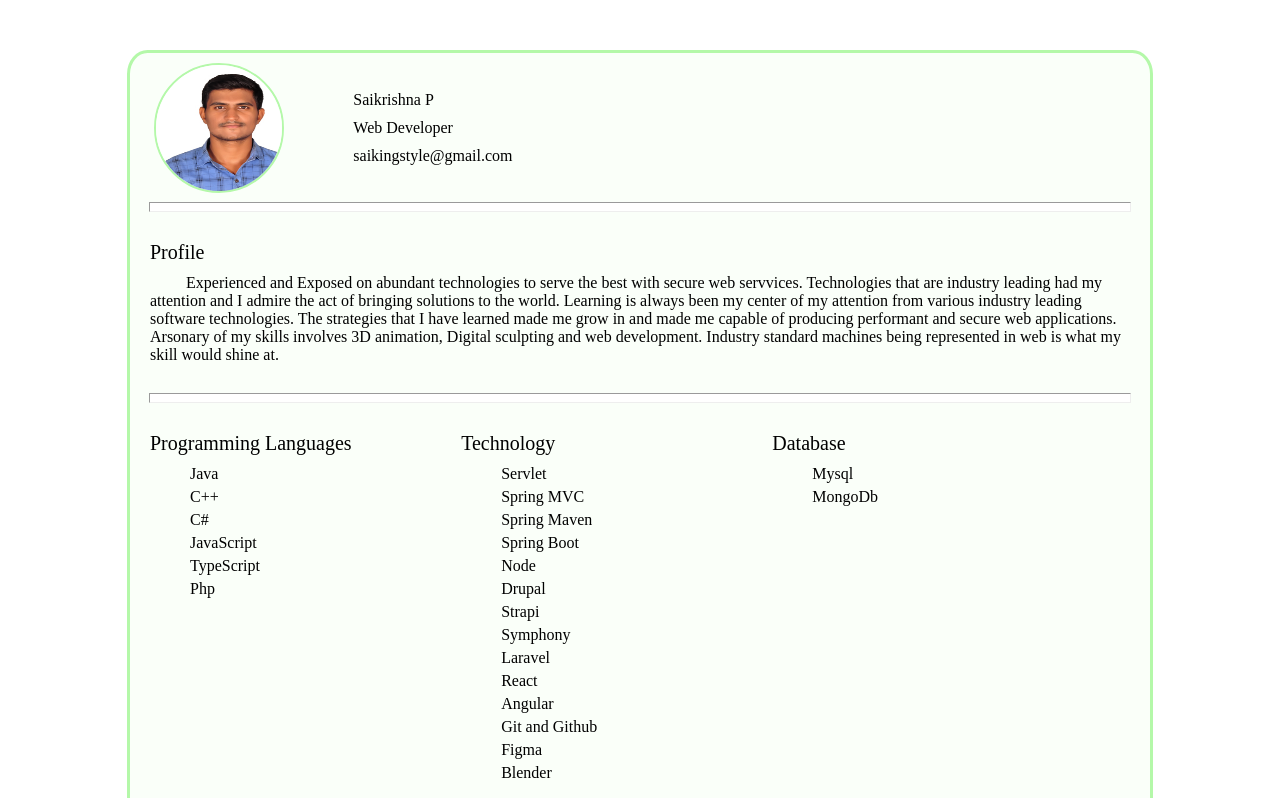
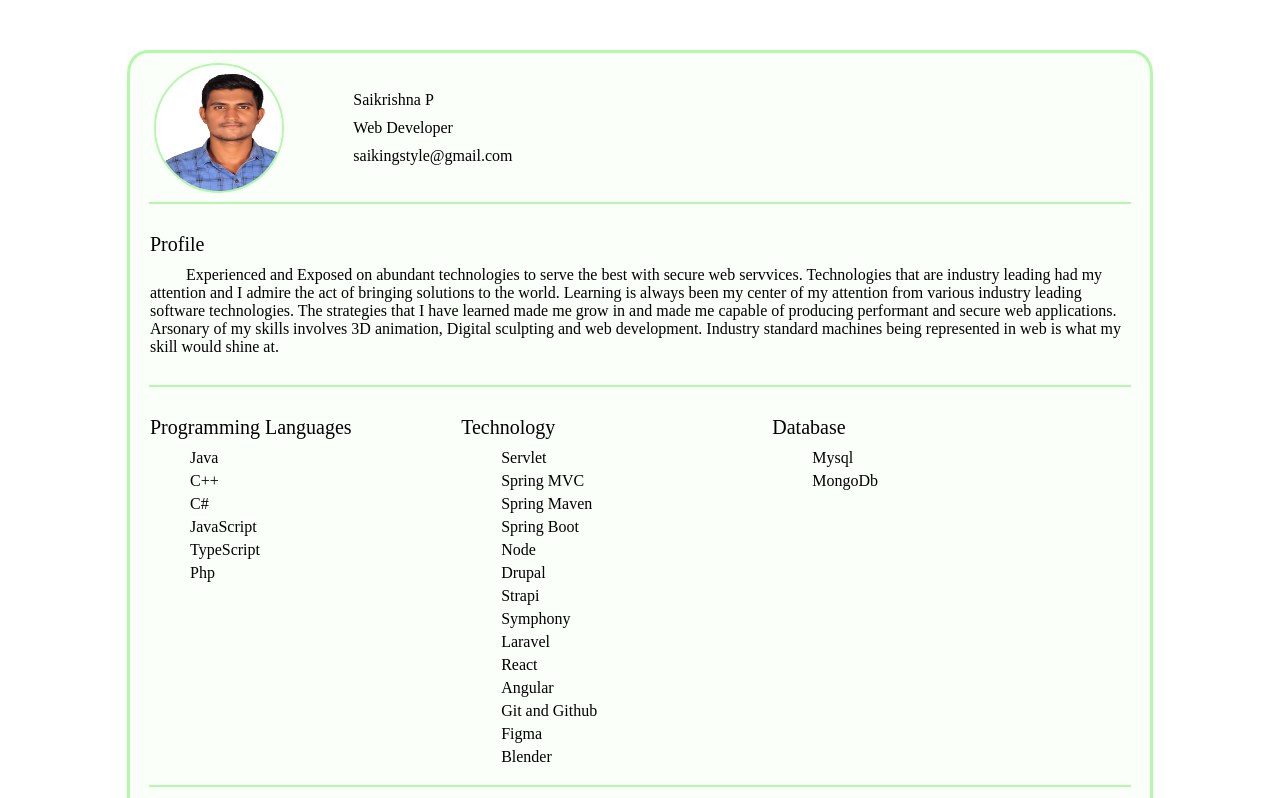
Before and after one commit to krishCoolCoder/resume, a plain HTML site: page index.html in a window 1280 px wide. Shown: the top 798 px of the page. Drawn offline with Linux system fonts and the light colour scheme.

Commit message:
hr tag fix

```diff
--- a/style.css
+++ b/style.css
@@ -202,9 +202,9 @@ p{
 }
 hr{
     margin: 9px;
-    background-color: white;
-    color: white;
-    height: 10px;
+    background-color: rgb(180, 248, 169);
+    height: 2px;
+    border: none;
 }
 
 @media only screen and (max-width: 600px) {
```
